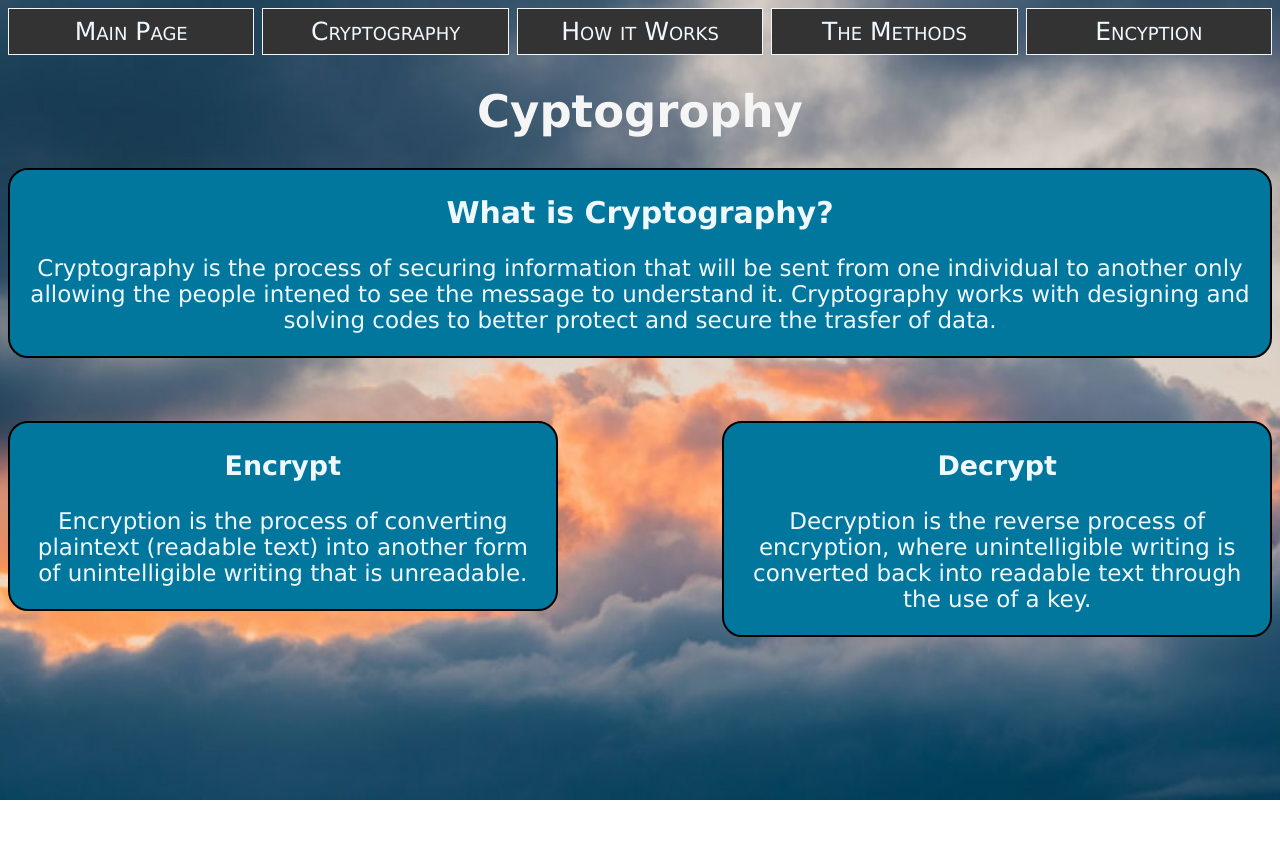
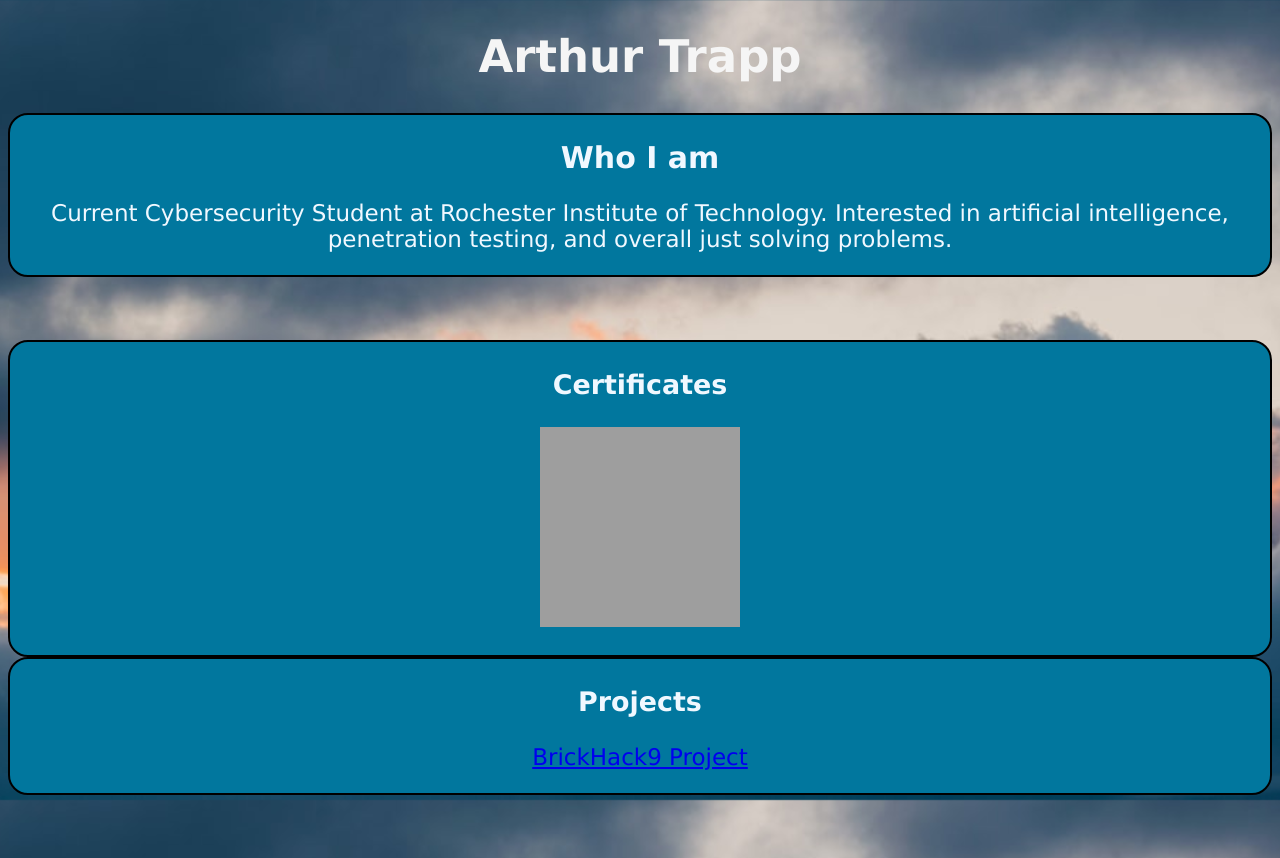
Before and after one commit to The-Trapp/The-Trapp.github.io, a website: page index.html in a window 1280 px wide. Before the commit the page ends 800 px from the top, so only its background shows below. Drawn offline with Linux system fonts and the light colour scheme; grey boxes are pictures that could not be loaded.

Commit message:
Visual Changes

```diff
--- a/index.html
+++ b/index.html
@@ -1,3 +1,4 @@
+
 <!DOCTYPE html>
 <html lang="en">
 <head>
@@ -5,45 +6,39 @@
     <meta http-equiv="X-UA-Compatible" content="IE=edge">
     <meta name="viewport" content="width=device-width, initial-scale=1.0">
     <link href = "./assets/css/style.css" rel = "stylesheet" type ="text/css">
-    <title>BrickHack Encryption Webpage</title>
+    <title>Arthur Trapp</title>
 </head>
 <body>
     <header>
-        <nav>
-        <a href="main.html">Main Page</a>
-        <a href="index.html">Cryptography</a>
-        <a href ="how.html">How it Works</a>
-        <a href="methods.html">The Methods</a>
-        <a href="encryption.html">Encyption</a>
-        </nav>
         <h1>
-            Cyptogrophy
+            Arthur Trapp
         </h1>
     </header>
     <article id="Cryptography">
         <h2>
-            What is Cryptography?
+            Who I am
         </h2>
-        <p>Cryptography is the process of securing information that will be sent from one individual to another
-            only allowing the people intened to see the message to understand it. Cryptography works with designing
-            and solving codes to better protect and secure the trasfer of data.
+        <p>Current Cybersecurity Student at Rochester Institute of Technology. Interested in artificial intelligence, penetration testing, and overall just solving problems.
         </article>
     <div id="blocks">
-        <article id="encrypt">
+        <article id="Certificates">
             <h3>
-                Encrypt
+                Certificates
             </h3>
             <p>
-                Encryption is the process of converting plaintext (readable text) into another form of unintelligible writing that is unreadable.
+                <div><a href="https://www.credly.com/badges/20aa9a85-d68c-4476-8ac3-a8c4d4098ff3">
+                    <img src="https://images.credly.com/size/340x340/images/4a42b9d2-df71-4d99-9bac-6069634b988a/Penetration_Testing_-_Inc_Response_Forensics.png"
+                     width="200" height="200" border="0" /> </a ></div>
             </p>
         </article>
-        <article id="decrypt">
+        <article id="Projects">
             <h3>
-                Decrypt
+                Projects
             </h3>
             <p>
-                Decryption is the reverse process of encryption, where unintelligible writing is converted back into readable text through the use of a key.
+                <a href="main.html">BrickHack9 Project</a>
             </p>
+        </article>
     </div>
 
 </body>
```
Also changed, not shown: aes.html (+2 -2 lines), ceasar.html (+2 -2 lines), encryption.html (+2 -2 lines), how.html (+2 -2 lines), main.html (+22 -12 lines).
